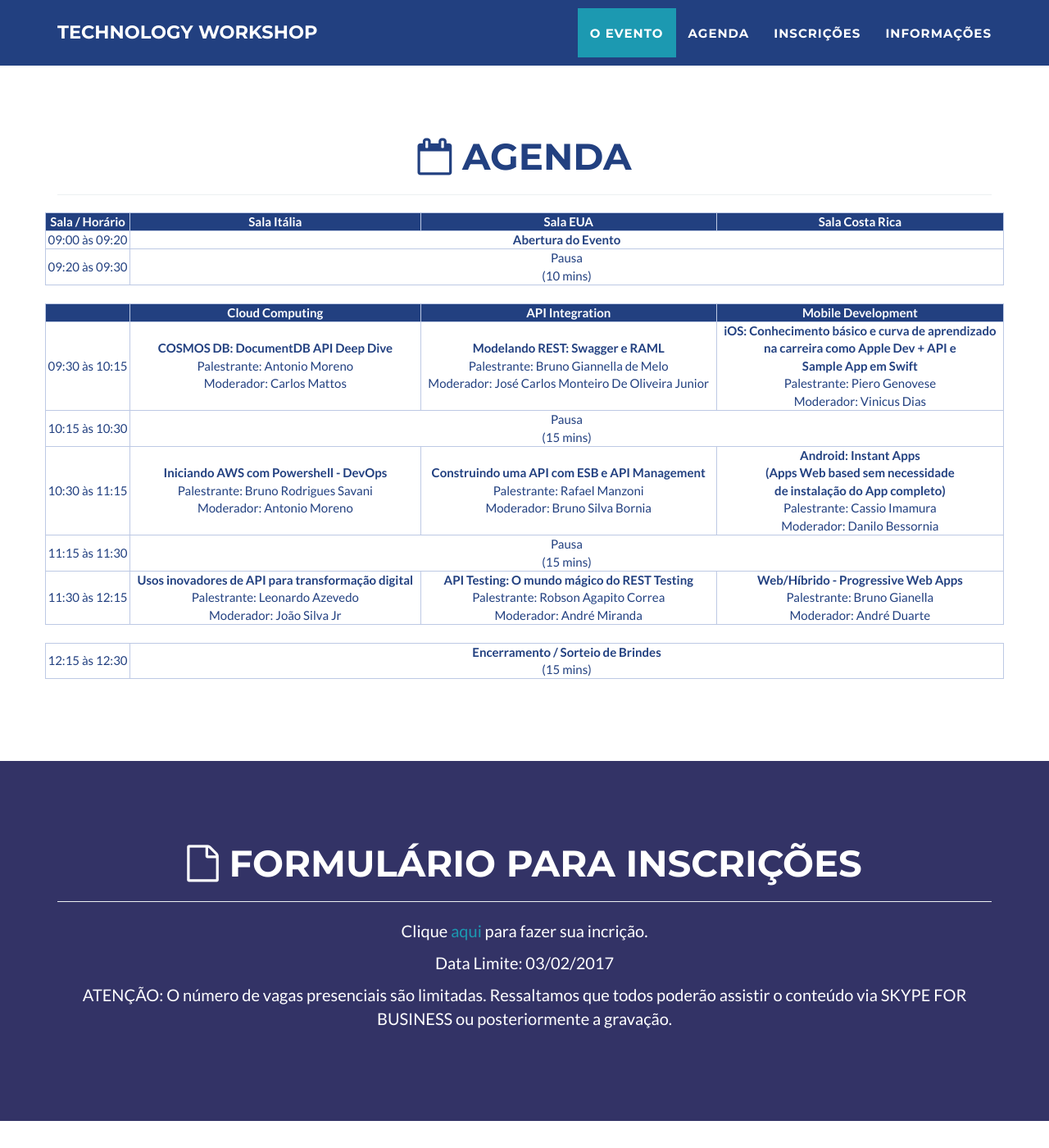
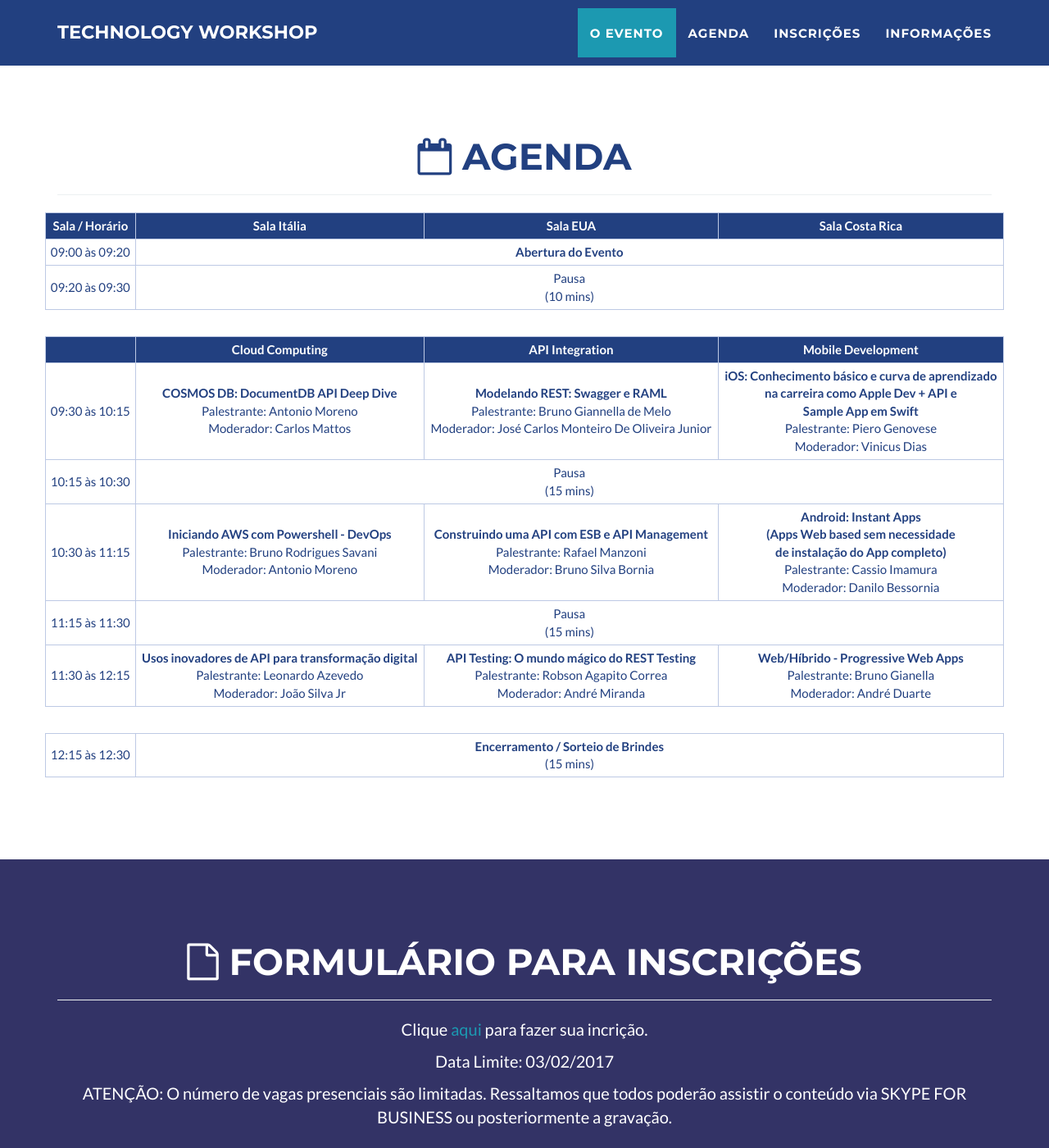
Before and after one commit to gft-technical-practices/2017-workshop-2, a Jekyll site: the page built from index.html, in a window 1280 px wide and 1400 px high, scrolled down 1276 px. Shown: the whole window at 82% size. Built offline with Jekyll 4.4.1, drawn with Linux system fonts in a browser that asks for light colours.

Commit message:
Update main.css

```diff
--- a/_includes/css/main.css
+++ b/_includes/css/main.css
@@ -508,6 +508,10 @@ border-width: 0px;
 }
 
 /* Custom table css*/
+table td,
+table th {
+    padding: 5px;
+}
 .secondary-header {
     color: #fff;
     background: #224080;
```
